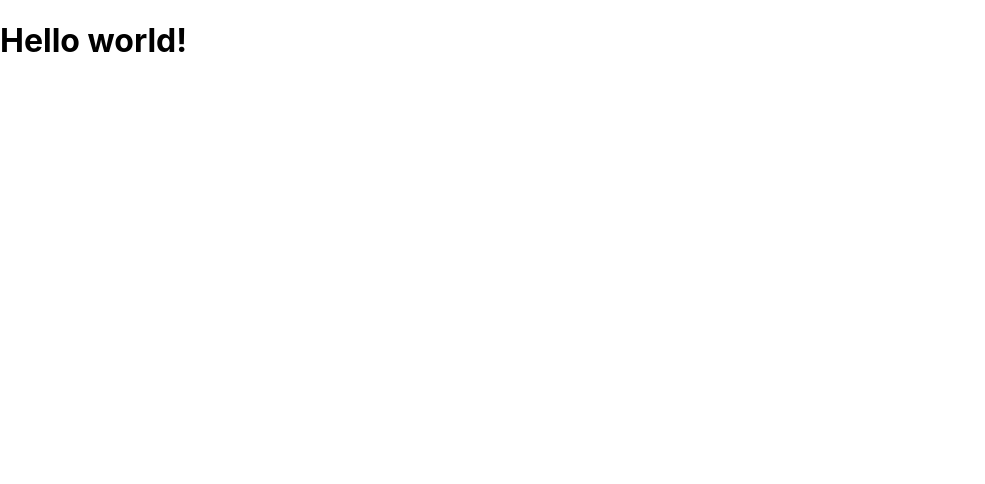
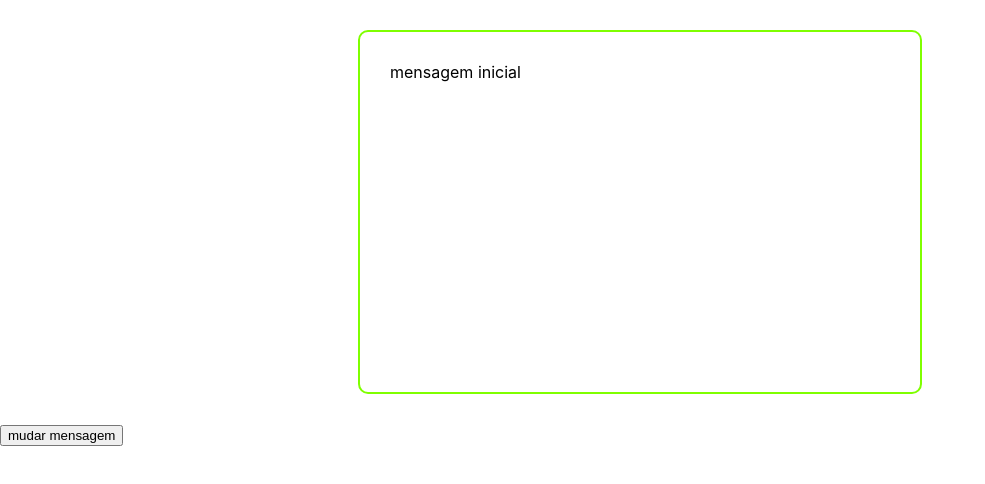
Before and after one commit to adolfoscheidt/projeto-byne-stocks, a React (Create React App) app: page / in a window 1280 px wide. Shown: the top 484 px of the page, without its empty margins (0-985 px from the left). Built offline with nearby package versions, Linux system fonts and the light colour scheme.

Commit message:
implementando state var

```diff
--- /dev/null
+++ b/src/App.css
@@ -0,0 +1,9 @@
+.container{
+    max-width: 500px;
+    margin: 30px auto;
+    overflow: auto;
+    min-height: 300px;
+    border: 2px solid chartreuse;
+    padding: 30px;
+    border-radius: 10px;
+}
--- a/src/App.js
+++ b/src/App.js
@@ -1,12 +1,18 @@
-import React from 'react'
+import React, { useState } from "react";
+import "./App.css";
 
 const App = () => {
+  // const message = "Hello world!";
+  const [message, setMessage] = useState("mensagem inicial");
 
-  const message = 'Hello world!';
   return (
-    <h1>{message}</h1>
+    <>
+      <div className="container">{message}</div>
+      <button onClick={() => setMessage("apertastes o botão, meus parabéns")}>
+        mudar mensagem
+      </button>
+    </>
   );
-
-}
+};
 
 export default App;
--- a/src/index.css
+++ b/src/index.css
@@ -5,6 +5,7 @@
     sans-serif;
   -webkit-font-smoothing: antialiased;
   -moz-osx-font-smoothing: grayscale;
+  /* background-color: #222; */
 }
 
 code {
```
